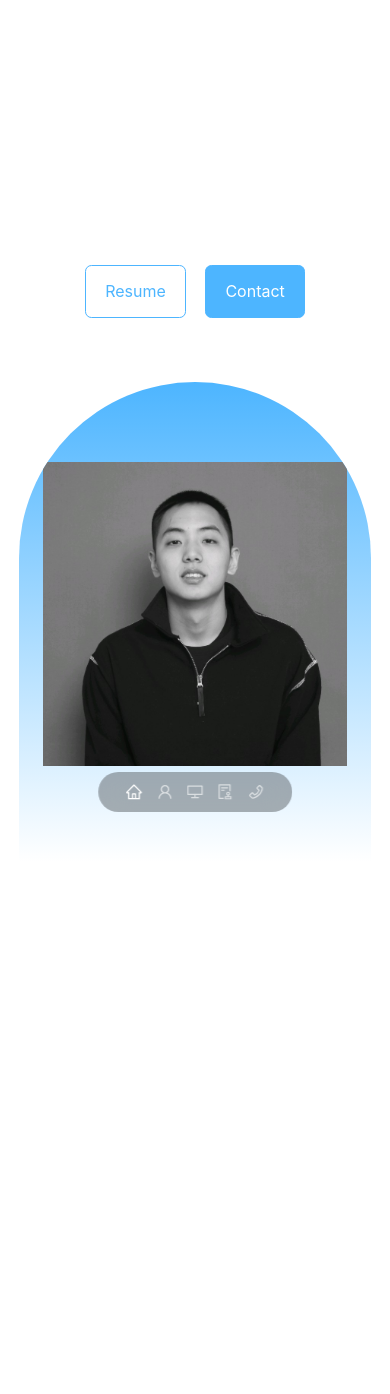
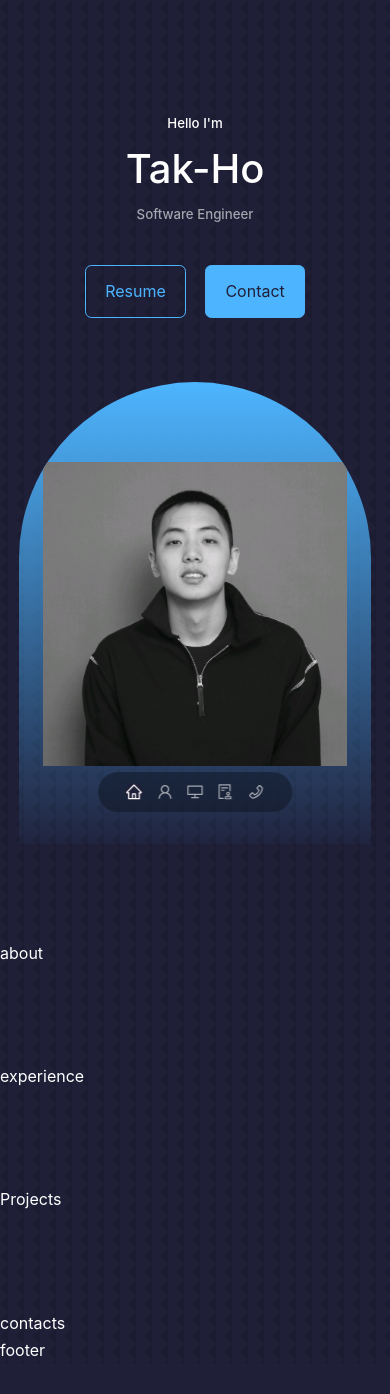
Before and after one commit to tlee0818/takholee, a React (Create React App) app: page / in a window 390 px wide. Shown: the top 1394 px of the page. After the commit the page ends 1364 px from the top, so only its background shows below. Built offline with nearby package versions, Linux system fonts and the light colour scheme.

Commit message:
fixed typo error

```diff
--- a/src/App.css
+++ b/src/App.css
@@ -1,4 +1,4 @@
-.App {
+/* .App {
   text-align: center;
 }
 
@@ -35,4 +35,4 @@
   to {
     transform: rotate(360deg);
   }
-}
+} */
--- a/src/components/header/Header.jsx
+++ b/src/components/header/Header.jsx
@@ -7,7 +7,7 @@ import thl_profile from '../../assets/thl_profile.jpg'
 const Header = () => {
   return (
     <header>
-      <div className="container header__conatiner">
+      <div className="container header__container">
         <h5>Hello I'm</h5>
         <h1>Tak-Ho</h1>
         <h5 className = "text-light">Software Engineer</h5>
--- a/src/components/header/header.css
+++ b/src/components/header/header.css
@@ -40,17 +40,18 @@ header {
 
 /* img */
 
+
 .my-photo {
     background: linear-gradient(var(--color-primary), transparent);
     width: 22rem;
     height: 30rem;
     position: absolute;
-    left: 50%;
-    transform: translateX(-50%);
+    left: calc(50% - 11rem);
     margin-top: 4rem;
     border-radius: 12rem 12rem 0 0;
     overflow: hidden;
     padding: 5rem 1.5rem 1.5rem 1.5rem;
+
 }
 
 /* scroll down link */
--- a/src/index.css
+++ b/src/index.css
@@ -8,7 +8,7 @@
 }
 
 :root {
-  --color-bg: 口#1f1f38;
+  --color-bg: rgb(31,31,56);
   --color-bg-variant: #2c2c6c;
   --color-primary: #4db5ff;
   --color-primary-variant: rgba(77, 181, 255, 0.4);
@@ -38,6 +38,7 @@ body {
   background: var(--color-bg);
   color: var(--color-white);
   line-height: 1.7;
+  background-image: url(../src/assets/bg-texture.png);
   -webkit-font-smoothing: antialiased;
   -moz-osx-font-smoothing: grayscale;
 }
@@ -119,7 +120,6 @@ img{
 
   section{
     margin-top: 6rem;
-    height: 100vh;
   }
 }
 
@@ -129,7 +129,7 @@ img{
     width: var(--container-width-sm)
   }
 
-  section{
-    margin-top: 2rem;
+  section > h2{
+    margin-bottom: 2rem;
   }
 }
```
Also changed, not shown: src/assets/bg-texture.png (added).
